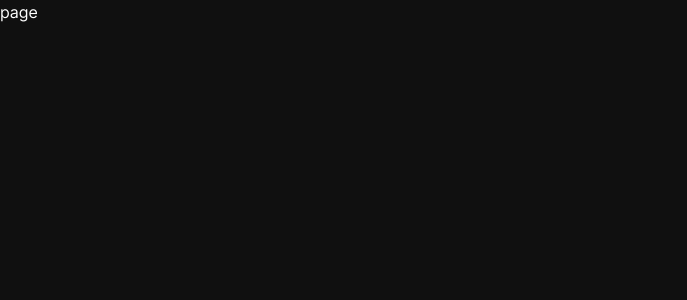
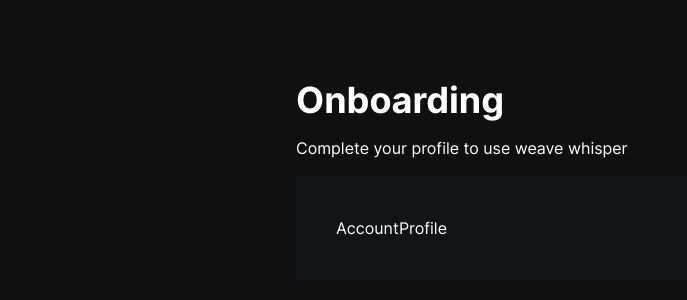
Before and after one commit to AnishTiwari16/Weave-Whisper, a Next.js app: page /onboarding in a window 1280 px wide. Shown: the top 300 px of the page, without its empty margins (0-687 px from the left). Built offline with nearby package versions, Linux system fonts and the light colour scheme.

Commit message:
feat: added onBoarding design

```diff
--- a/src/app/(auth)/onboarding/page.tsx
+++ b/src/app/(auth)/onboarding/page.tsx
@@ -1,8 +1,14 @@
 import React from 'react';
+
+import AccountProfile from '@/components/forms/AccountProfile';
 const OnBoarding = () => {
   return (
-    <div>
-      <div className='text-white'>page</div>
+    <div className='mx-auto flex max-w-3xl flex-col justify-start px-10 py-20'>
+      <h1>Onboarding</h1>
+      <p className='py-4'>Complete your profile to use weave whisper</p>
+      <div className='bg-[#121417] p-10'>
+        <AccountProfile />
+      </div>
     </div>
   );
 };
--- /dev/null
+++ b/src/components/forms/AccountProfile.tsx
@@ -0,0 +1,7 @@
+import React from 'react';
+
+const AccountProfile = () => {
+  return <div>AccountProfile</div>;
+};
+
+export default AccountProfile;
```
